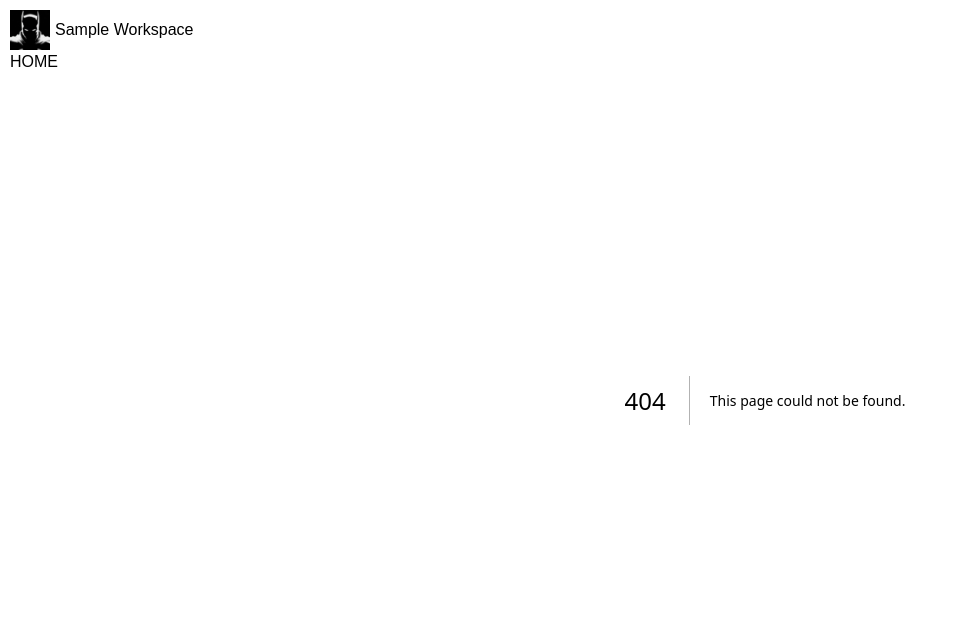
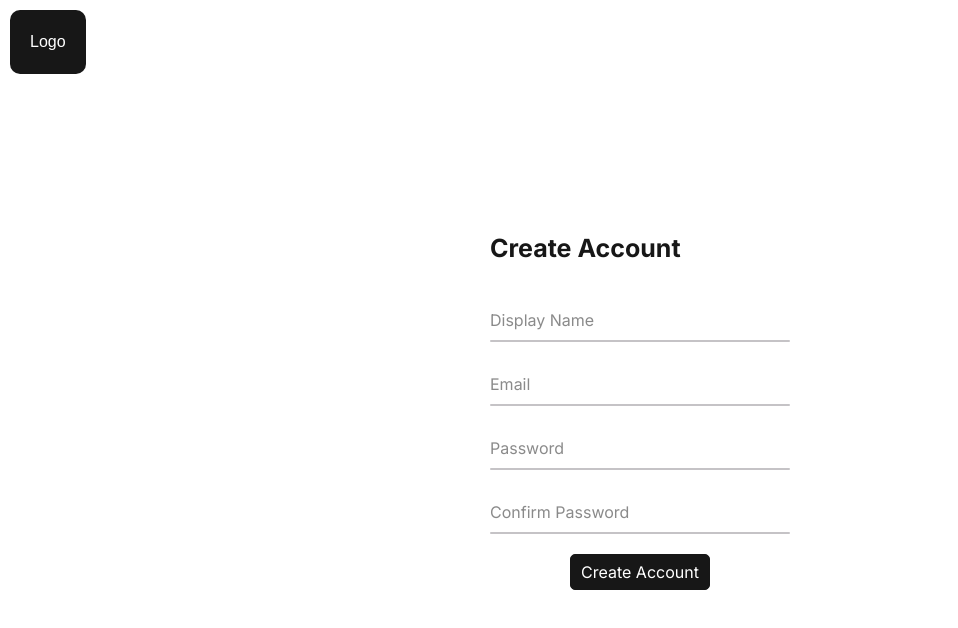
Before and after one commit to Tay-Za-24/PM, a Next.js app: page /auth/register in a window 1280 px wide. Before the commit this address had no page. Shown: the top 628 px of the page, without its empty margins (0-958 px from the left). Built offline with nearby package versions, Linux system fonts and the light colour scheme.

Commit message:
login / register form add 2025_12_16

```diff
--- /dev/null
+++ b/app/auth/css/auth.module.css
@@ -0,0 +1,122 @@
+@charset "utf-8";
+
+.formWrap {
+    font-family: var(--font-primary);
+}
+
+.authLogo {
+    padding: 1.25rem;
+    border-radius: .625rem;
+    background-color: var(--foreground);
+    display: inline-block;
+    color: var(--background);
+    position: absolute;
+}
+
+.authTitle {
+    font-size: 1.5625rem;
+    margin-bottom: 1.875rem;
+}
+
+.authSection {
+    display: flex;
+    justify-content: center;
+    align-items: center;
+    width: 100%;
+    height: 100vh;
+}
+
+.authForm {
+    width: 18.75rem;
+}
+
+.authForm .inputWrap {
+    position: relative;
+    padding-block: .625rem;
+}
+
+.authForm .inputWrap + .inputWrap {
+    margin-top: 1.25rem;
+}
+
+.authForm .inputWrap input {
+    display: block;
+    width: 100%;
+    position: relative;
+}
+
+.authForm .inputWrap::before {
+    content: '';
+    position: absolute;
+    width: 100%;
+    height: 2px;
+    border-radius: 100vw;
+    background-color: var(--clr-grey-500);
+    bottom: 0;
+}
+
+.authForm .inputWrap::after {
+    content: '';
+    position: absolute;
+    width: 100%;
+    height: 2px;
+    border-radius: 100vw;
+    background-color: var(--foreground);
+    bottom: 0;
+    transform: scaleX(0);
+    transition: transform .3s ease;
+    transform-origin: left;
+}
+
+.authForm .inputWrap label {
+    position: absolute;
+    top: 50%;
+    transform: translateY(-50%);
+    transition: transform .3s ease, top .3s ease;
+    opacity: .5;
+    z-index: -1;
+}
+
+.inputWrap input:focus ~ label,
+.inputWrap input:not(:placeholder-shown) ~ label,
+input:-webkit-autofill ~ label {
+  transform: translateX(-10%) scale(.8);
+  top: -35%;
+}
+
+.authForm .inputWrap:focus-within::after {
+    transform: scaleX(1);
+}
+
+.authForm .inputWrap input:focus {
+    outline: none;
+}
+
+.authForm .error {
+    color: red;
+    font-size: .875rem;
+    margin-block: .3125rem .9375rem;
+    font-weight: 500;
+}
+
+.authForm .submitBtn {
+    background-color: var(--foreground);
+    color: var(--background);
+    border: 1px solid var(--foreground);
+    padding: .3125rem .625rem;
+    border-radius: .3125rem;
+    cursor: pointer;
+    margin-top: 1.25rem;
+    transition: background-color .3s ease, color .3s ease, border-color .3s ease;
+}
+
+.authForm .submitBtn:hover {
+    background-color: var(--background);
+    color: var(--foreground);
+    border-color: var(--foreground);
+}
+
+.authForm .btnWrap {
+    display: flex;
+    justify-content: center;
+}
--- /dev/null
+++ b/app/auth/login/page.tsx
@@ -0,0 +1,97 @@
+"use client";
+
+import styles from "../css/auth.module.css";
+import { useForm } from "react-hook-form";
+import { zodResolver } from "@hookform/resolvers/zod";
+import { z } from "zod";
+
+const loginSchema = z.object({
+  email: z.string().min(3, "Email must be at least 3 characters"),
+  password: z.string().min(8, "Password must be at least 8 characters"),
+});
+
+type LoginFormData = z.infer<typeof loginSchema>;
+
+export default function Login() {
+  const {
+    register,
+    handleSubmit,
+    formState: { errors, isSubmitting },
+  } = useForm<LoginFormData>({
+    resolver: zodResolver(loginSchema),
+  });
+
+  const onSubmit = async (data: LoginFormData) => {
+    // call server action here
+    console.log(data);
+  };
+
+  return (
+    <>
+      <header>
+        <h1 className={styles.authLogo}>Logo</h1>
+      </header>
+
+      <section className={styles.authSection}>
+        <div className={styles.formWrap}>
+          <h2 className={`${styles.authTitle} fw-bold`}>Login</h2>
+
+          <form
+            className={styles.authForm}
+            onSubmit={handleSubmit(onSubmit)}
+            noValidate
+          >
+            {/* email */}
+            <div className={styles.inputWrap}>
+              <input
+                placeholder=" "
+                id="email"
+                type="text"
+                autoComplete="email"
+                maxLength={30}
+                {...register("email")}
+                aria-invalid={!!errors.email}
+              />
+              <label htmlFor="email">Email</label>
+            </div>
+            {errors.email && (
+              <p className={styles.error}>
+                {errors.email.message}
+              </p>
+            )}
+
+            {/* Password */}
+            <div className={styles.inputWrap}>
+              <input
+                placeholder=" "
+                id="password"
+                type="password"
+                autoComplete="current-password"
+                maxLength={30}
+                {...register("password")}
+                aria-invalid={!!errors.password}
+              />
+              <label htmlFor="password">Password</label>
+            </div>
+            {errors.password && (
+              <p className={styles.error}>
+                {errors.password.message}
+              </p>
+            )}
+
+            {/* Button */}
+            <div className={styles.btnWrap}>
+              <button
+                type="submit"
+                className={styles.submitBtn}
+                disabled={isSubmitting}
+              >
+                {isSubmitting ? "Logging in..." : "Login"}
+              </button>
+            </div>
+          </form>
+        </div>
+      </section>
+    </>
+  );
+}
--- /dev/null
+++ b/app/auth/register/page.tsx
@@ -0,0 +1,141 @@
+"use client";
+
+import styles from "../css/auth.module.css";
+import { useForm } from "react-hook-form";
+import { z } from "zod";
+import { zodResolver } from "@hookform/resolvers/zod";
+
+const loginSchema = z
+  .object({
+    displayName: z
+      .string()
+      .min(2, "Display name must be at least 2 characters")
+      .max(30, "Display name is too long"),
+
+    email: z.email("Invalid email address"),
+
+    password: z.string().min(8, "Password must be at least 8 characters"),
+
+    confirmPassword: z.string().min(8),
+  })
+  .refine((data) => data.password === data.confirmPassword, {
+    path: ["confirmPassword"],
+    message: "Passwords do not match",
+  });
+
+type LoginFormData = z.infer<typeof loginSchema>;
+
+export default function Login() {
+  const {
+    register,
+    handleSubmit,
+    formState: { errors, isSubmitting },
+  } = useForm<LoginFormData>({
+    resolver: zodResolver(loginSchema),
+  });
+
+  const onSubmit = async (data: LoginFormData) => {
+    console.log(data);
+    // server action
+  };
+
+  return (
+    <>
+      <header>
+        <h1 className={styles.authLogo}>Logo</h1>
+      </header>
+
+      <section className={styles.authSection}>
+        <div className={styles.formWrap}>
+          <h2 className={`${styles.authTitle} fw-bold`}>Create Account</h2>
+
+          <form
+            className={styles.authForm}
+            onSubmit={handleSubmit(onSubmit)}
+            noValidate
+          >
+            {/* Display Name */}
+            <div className={styles.inputWrap}>
+              <input
+                placeholder=" "
+                id="displayName"
+                type="text"
+                maxLength={30}
+                {...register("displayName")}
+                aria-invalid={!!errors.displayName}
+              />
+              <label htmlFor="displayName">Display Name</label>
+            </div>
+            {errors.displayName && (
+              <p className={styles.error}>{errors.displayName.message}</p>
+            )}
+
+            {/* Email */}
+            <div className={styles.inputWrap}>
+              <input
+               placeholder=" "
+                id="email"
+                type="email"
+                autoComplete="email"
+                maxLength={50}
+                {...register("email")}
+                aria-invalid={!!errors.email}
+              />
+              <label htmlFor="email">Email</label>
+            </div>
+            {errors.email && (
+              <p className={styles.error}>{errors.email.message}</p>
+            )}
+
+            {/* Password */}
+            <div className={styles.inputWrap}>
+              <input
+                placeholder=" "
+                id="password"
+                type="password"
+                autoComplete="new-password"
+                maxLength={30}
+                {...register("password")}
+                aria-invalid={!!errors.password}
+              />
+              <label htmlFor="password">Password</label>
+            </div>
+            {errors.password && (
+              <p className={styles.error}>{errors.password.message}</p>
+            )}
+
+            {/* Confirm Password */}
+            <div className={styles.inputWrap}>
+              <input
+                placeholder=" "
+                id="confirmPassword"
+                type="password"
+                autoComplete="new-password"
+                maxLength={30}
+                {...register("confirmPassword")}
+                aria-invalid={!!errors.confirmPassword}
+              />
+              <label htmlFor="confirmPassword">Confirm Password</label>
+            </div>
+            {errors.confirmPassword && (
+              <p className={styles.error}>
+                {errors.confirmPassword.message}
+              </p>
+            )}
+
+            {/* Button */}
+            <div className={styles.btnWrap}>
+              <button
+                type="submit"
+                className={styles.submitBtn}
+                disabled={isSubmitting}
+              >
+                {isSubmitting ? "Submitting..." : "Create Account"}
+              </button>
+            </div>
+          </form>
+        </div>
+      </section>
+    </>
+  );
+}
--- a/app/component/sidebar.tsx
+++ b/app/dashboard/component/sidebar.tsx
@@ -1,5 +1,5 @@
 import styles from '../css/sidebar.module.css';
-import icoBatman from '../../public/images/batman.jpg';
+import icoBatman from '../../../public/images/batman.jpg';
 import Image from 'next/image';
 import Link from 'next/link';
 
--- /dev/null
+++ b/app/dashboard/layout.tsx
@@ -0,0 +1,16 @@
+import Sidebar from "./component/sidebar";
+
+export default function DashboardLayout({
+  children,
+}: Readonly<{
+  children: React.ReactNode;
+}>)  {
+  return (
+    <>
+    <div className="dashboard-wrap">
+      <Sidebar />
+      <main>{children}</main>
+    </div>
+    </>
+  );
+}
--- a/app/globals.css
+++ b/app/globals.css
@@ -3,6 +3,8 @@
 :root {
   --background: #ffffff;
   --foreground: #171717;
+  --clr-grey-500: #c5c3c6;
+
 }
 
 @theme inline {
@@ -12,19 +14,32 @@
   /* --font-mono: var(--font-geist-mono); */
 }
 
-@media (prefers-color-scheme: dark) {
+/* @media (prefers-color-scheme: dark) {
   :root {
     --clr-primary: #22223b;
     --clr-secondary: #6c757d;
     --background: #0a0a0a;
     --foreground: #ededed;
   }
-}
+} */
 
 body {
   background: var(--background);
   color: var(--foreground);
   font-family: Arial, Helvetica, sans-serif;
+}
+
+.dashboard-wrap {
   display: grid;
   grid-template-columns: 250px 1fr;
 }
+
+.authPage {
+    background-color: var(--background);
+    padding: .625rem;
+    min-height: 100vh;
+}
+
+.fw-bold {
+  font-weight: 700;
+}
--- a/app/layout.tsx
+++ b/app/layout.tsx
@@ -1,24 +1,17 @@
 import type { Metadata } from "next";
 import { Inter, Poppins } from "next/font/google";
 import "./globals.css";
-import Sidebar from "./component/sidebar";
 
 const fontInter = Inter({
-  variable: "--font-inter",
+  variable: "--font-primary",
   subsets: ["latin"],
 });
 
 const fontPoppins = Poppins({
   weight: ["400", "600"],
-  variable: "--font-poppins",
+  variable: "--font-secondary",
   subsets: ["latin"],
 });
-
-
-// const geistMono = Geist_Mono({
-//   variable: "--font-geist-mono",
-//   subsets: ["latin"],
-// });
 
 export const metadata: Metadata = {
   title: "Project Management",
@@ -32,8 +25,7 @@ export default function RootLayout({
 }>) {
   return (
     <html lang="en">
-    <body className={`${fontInter.variable} ${fontPoppins.variable} antialiased`}>
-      <Sidebar />
+    <body className={`${fontInter.variable} ${fontPoppins.variable} authPage antialiased`}>
       {children}
     </body>
     </html>
--- a/app/page.tsx
+++ b/app/page.tsx
@@ -1,9 +1,5 @@
-import Header from "./component/header";
-import Sidebar from "./component/sidebar";
+import { redirect } from "next/navigation";
 
 export default function Home() {
-  return (
-    <>
-    </>
-  );
+  redirect("/auth/login");
 }
```
Also changed, not shown: package.json (+5 -2 lines), app/dashboard/component/header.tsx (renamed from app/component/header.tsx), app/dashboard/css/sidebar.module.css (renamed from app/css/sidebar.module.css), app/dashboard/home/page.tsx (renamed from app/home/page.tsx), 1 other file (tests, documents, lock files or other folders).
